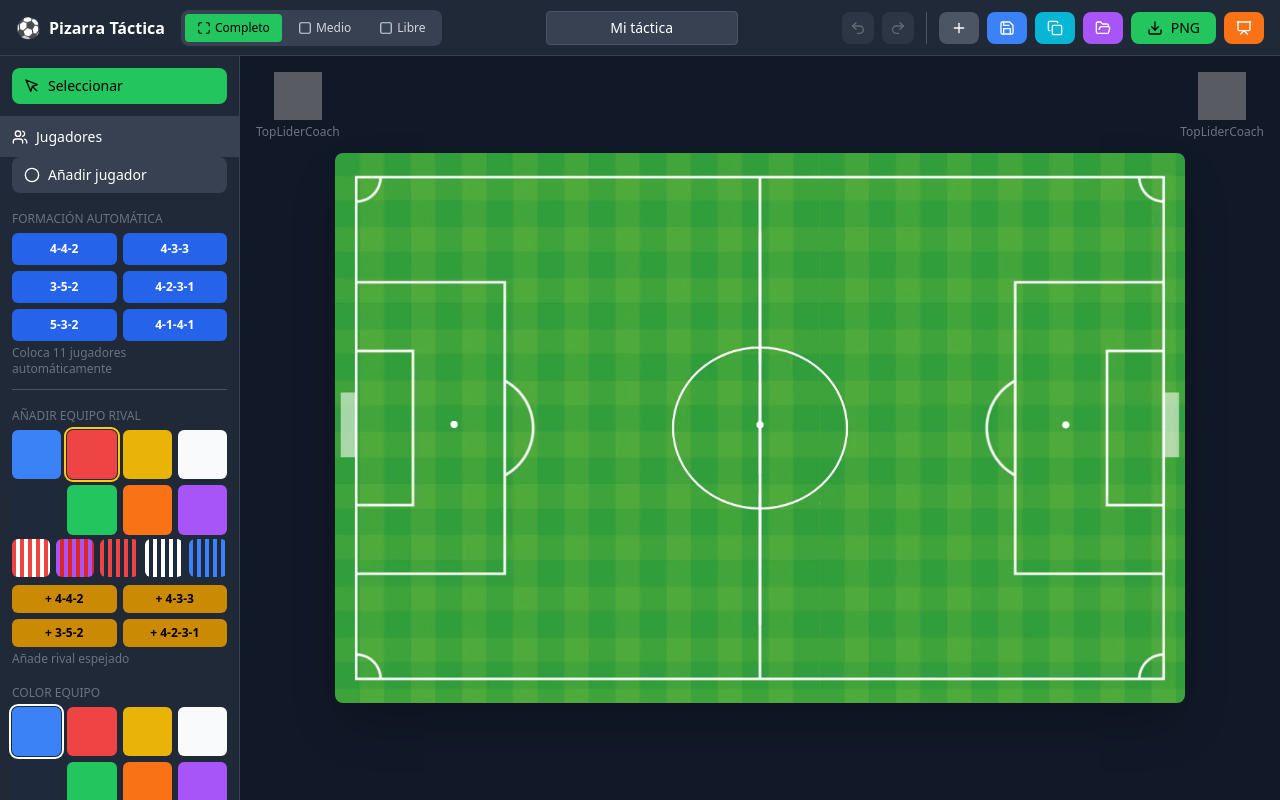
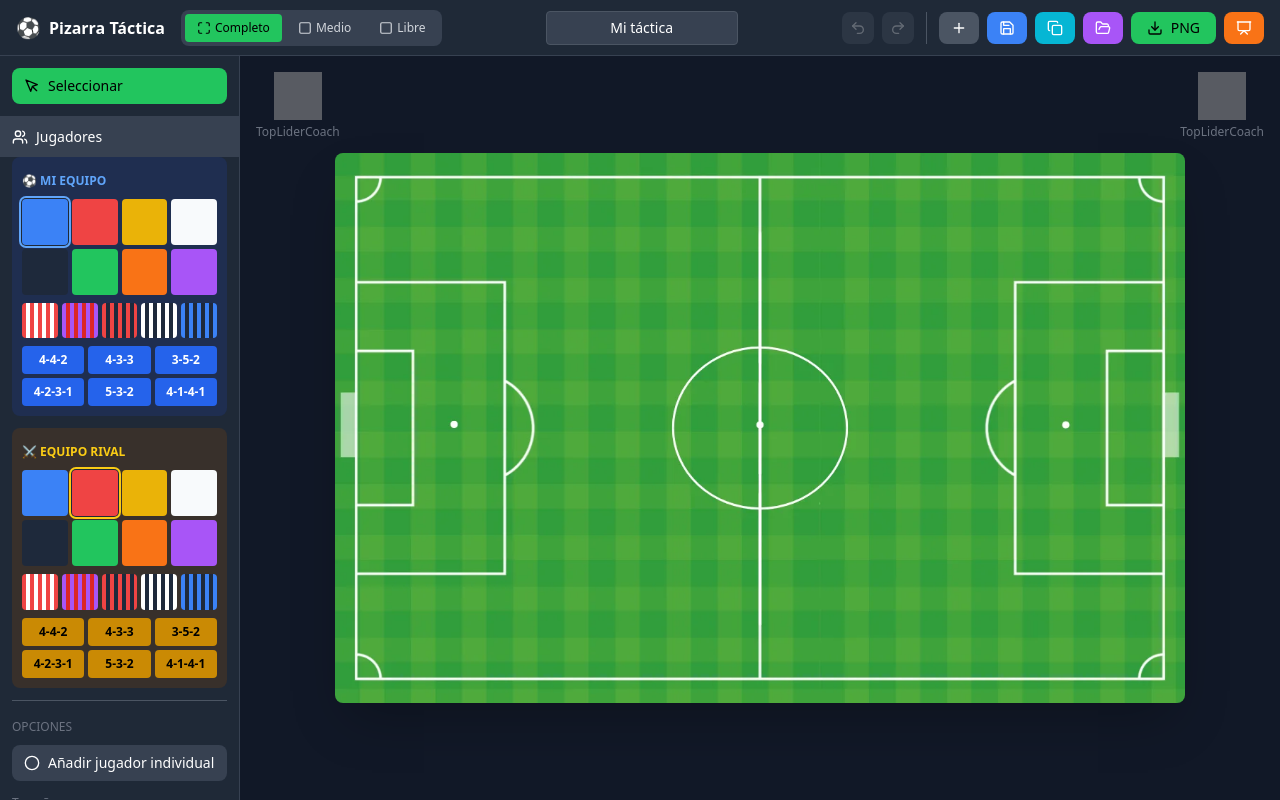
Before and after one commit to miguelangelminambres/pizarra-tactica, a React (Vite) app: page / in a window 1280 px wide. Built offline with nearby package versions, Linux system fonts and the light colour scheme; grey boxes are pictures that could not be loaded.

Commit message:
Update App.jsx

```diff
--- a/src/App.jsx
+++ b/src/App.jsx
@@ -1513,51 +1513,27 @@ export default function TacticalBoard() {
             </button>
             {expandedSection === 'players' && (
               <div className="p-3 pt-0 space-y-3">
-                <button
-                  onClick={() => setActiveTool('player')}
-                  className={`w-full flex items-center gap-2 px-3 py-2 rounded-lg text-sm ${activeTool === 'player' ? 'bg-green-500 text-black' : 'bg-gray-700 hover:bg-gray-600'}`}
-                >
-                  <Circle size={16} />
-                  Añadir jugador
-                </button>
-
-                {/* Formaciones automáticas */}
-                <div>
-                  <label className="text-xs text-gray-500 uppercase">Formación automática</label>
-                  <div className="grid grid-cols-2 gap-1.5 mt-1">
-                    {Object.keys(FORMATIONS).map(key => (
+
+                {/* MI EQUIPO */}
+                <div className="bg-blue-900/30 rounded-lg p-2.5 space-y-2">
+                  <label className="text-xs text-blue-400 uppercase font-semibold">⚽ Mi equipo</label>
+                  <div className="grid grid-cols-4 gap-1">
+                    {Object.entries(TEAM_COLORS).filter(([_, val]) => !val.striped).map(([key, val]) => (
                       <button
                         key={key}
-                        onClick={() => applyFormation(key)}
-                        className="py-2 px-2 rounded-md text-xs font-semibold bg-blue-600 hover:bg-blue-500 text-white transition-colors"
-                      >
-                        {key}
-                      </button>
-                    ))}
-                  </div>
-                  <p className="text-xs text-gray-500 mt-1">Coloca 11 jugadores automáticamente</p>
-                </div>
-
-                {/* Equipo Rival */}
-                <div className="border-t border-gray-600 pt-3">
-                  <label className="text-xs text-gray-500 uppercase">Añadir equipo rival</label>
-                  <div className="grid grid-cols-4 gap-1.5 mt-1">
-                    {Object.entries(TEAM_COLORS).filter(([_, val]) => !val.striped).map(([key, val]) => (
-                      <button
-                        key={key}
-                        onClick={() => setRivalColor(key)}
-                        className={`w-full aspect-square rounded-md transition-transform hover:scale-105 ${rivalColor === key ? 'ring-2 ring-yellow-400 ring-offset-1 ring-offset-gray-800' : ''}`}
+                        onClick={() => setSelectedColor(key)}
+                        className={`w-full aspect-square rounded transition-transform hover:scale-105 ${selectedColor === key ? 'ring-2 ring-blue-400 ring-offset-1 ring-offset-gray-800' : ''}`}
                         style={{ backgroundColor: val.fill }}
                         title={val.name}
                       />
                     ))}
                   </div>
-                  <div className="grid grid-cols-5 gap-1.5 mt-1">
+                  <div className="grid grid-cols-5 gap-1">
                     {Object.entries(TEAM_COLORS).filter(([_, val]) => val.striped).map(([key, val]) => (
                       <button
                         key={key}
-                        onClick={() => setRivalColor(key)}
-                        className={`w-full aspect-square rounded-md transition-transform hover:scale-105 overflow-hidden ${rivalColor === key ? 'ring-2 ring-yellow-400 ring-offset-1 ring-offset-gray-800' : ''}`}
+                        onClick={() => setSelectedColor(key)}
+                        className={`w-full aspect-square rounded transition-transform hover:scale-105 overflow-hidden ${selectedColor === key ? 'ring-2 ring-blue-400 ring-offset-1 ring-offset-gray-800' : ''}`}
                         title={val.name}
                         style={{
                           background: `repeating-linear-gradient(90deg, ${val.fill} 0px, ${val.fill} 4px, ${val.fill2} 4px, ${val.fill2} 8px)`
@@ -1565,40 +1541,39 @@ export default function TacticalBoard() {
                       />
                     ))}
                   </div>
-                  <div className="grid grid-cols-2 gap-1.5 mt-2">
-                    {Object.keys(FORMATIONS).slice(0, 4).map(key => (
+                  <div className="grid grid-cols-3 gap-1">
+                    {Object.keys(FORMATIONS).map(key => (
                       <button
                         key={key}
-                        onClick={() => addRivalTeam(key)}
-                        className="py-1.5 px-2 rounded-md text-xs font-semibold bg-yellow-600 hover:bg-yellow-500 text-black transition-colors"
-                      >
-                        + {key}
-                      </button>
-                    ))}
-                  </div>
-                  <p className="text-xs text-gray-500 mt-1">Añade rival espejado</p>
-                </div>
-
-                <div>
-                  <label className="text-xs text-gray-500 uppercase">Color equipo</label>
-                  <div className="grid grid-cols-4 gap-1.5 mt-1">
+                        onClick={() => applyFormation(key)}
+                        className="py-1.5 rounded text-xs font-semibold bg-blue-600 hover:bg-blue-500 text-white transition-colors"
+                      >
+                        {key}
+                      </button>
+                    ))}
+                  </div>
+                </div>
+
+                {/* EQUIPO RIVAL */}
+                <div className="bg-yellow-900/30 rounded-lg p-2.5 space-y-2">
+                  <label className="text-xs text-yellow-400 uppercase font-semibold">⚔️ Equipo rival</label>
+                  <div className="grid grid-cols-4 gap-1">
                     {Object.entries(TEAM_COLORS).filter(([_, val]) => !val.striped).map(([key, val]) => (
                       <button
                         key={key}
-                        onClick={() => setSelectedColor(key)}
-                        className={`w-full aspect-square rounded-md transition-transform hover:scale-105 ${selectedColor === key ? 'ring-2 ring-white ring-offset-1 ring-offset-gray-800' : ''}`}
+                        onClick={() => setRivalColor(key)}
+                        className={`w-full aspect-square rounded transition-transform hover:scale-105 ${rivalColor === key ? 'ring-2 ring-yellow-400 ring-offset-1 ring-offset-gray-800' : ''}`}
                         style={{ backgroundColor: val.fill }}
                         title={val.name}
                       />
                     ))}
                   </div>
-                  <label className="text-xs text-gray-500 uppercase mt-2 block">Rayados</label>
-                  <div className="grid grid-cols-5 gap-1.5 mt-1">
+                  <div className="grid grid-cols-5 gap-1">
                     {Object.entries(TEAM_COLORS).filter(([_, val]) => val.striped).map(([key, val]) => (
                       <button
                         key={key}
-                        onClick={() => setSelectedColor(key)}
-                        className={`w-full aspect-square rounded-md transition-transform hover:scale-105 overflow-hidden ${selectedColor === key ? 'ring-2 ring-white ring-offset-1 ring-offset-gray-800' : ''}`}
+                        onClick={() => setRivalColor(key)}
+                        className={`w-full aspect-square rounded transition-transform hover:scale-105 overflow-hidden ${rivalColor === key ? 'ring-2 ring-yellow-400 ring-offset-1 ring-offset-gray-800' : ''}`}
                         title={val.name}
                         style={{
                           background: `repeating-linear-gradient(90deg, ${val.fill} 0px, ${val.fill} 4px, ${val.fill2} 4px, ${val.fill2} 8px)`
@@ -1606,16 +1581,39 @@ export default function TacticalBoard() {
                       />
                     ))}
                   </div>
-                </div>
+                  <div className="grid grid-cols-3 gap-1">
+                    {Object.keys(FORMATIONS).map(key => (
+                      <button
+                        key={key}
+                        onClick={() => addRivalTeam(key)}
+                        className="py-1.5 rounded text-xs font-semibold bg-yellow-600 hover:bg-yellow-500 text-black transition-colors"
+                      >
+                        {key}
+                      </button>
+                    ))}
+                  </div>
+                </div>
+
+                {/* OPCIONES */}
+                <div className="border-t border-gray-600 pt-3 space-y-2">
+                  <label className="text-xs text-gray-500 uppercase">Opciones</label>
+
+                  <button
+                    onClick={() => setActiveTool('player')}
+                    className={`w-full flex items-center gap-2 px-3 py-2 rounded-lg text-sm ${activeTool === 'player' ? 'bg-green-500 text-black' : 'bg-gray-700 hover:bg-gray-600'}`}
+                  >
+                    <Circle size={16} />
+                    Añadir jugador individual
+                  </button>
 
                   <div>
-                  <label className="text-xs text-gray-500 uppercase">Tamaño</label>
+                    <label className="text-xs text-gray-500">Tamaño</label>
                     <div className="grid grid-cols-3 gap-1.5 mt-1">
                       {Object.entries(PLAYER_SIZES).map(([key, val]) => (
                         <button
                           key={key}
                           onClick={() => setSelectedSize(key)}
-                        className={`py-2 rounded-md text-xs font-semibold transition-colors ${selectedSize === key ? 'bg-green-500 text-black' : 'bg-gray-700 hover:bg-gray-600'}`}
+                          className={`py-1.5 rounded-md text-xs font-semibold transition-colors ${selectedSize === key ? 'bg-green-500 text-black' : 'bg-gray-700 hover:bg-gray-600'}`}
                         >
                           {val.label}
                         </button>
@@ -1635,7 +1633,7 @@ export default function TacticalBoard() {
 
                   {hasVest && (
                     <div className="grid grid-cols-6 gap-1">
-                    {Object.entries(TEAM_COLORS).slice(0, 6).map(([key, val]) => (
+                      {Object.entries(TEAM_COLORS).filter(([_, val]) => !val.striped).slice(0, 6).map(([key, val]) => (
                         <button
                           key={key}
                           onClick={() => setVestColor(key)}
@@ -1645,6 +1643,7 @@ export default function TacticalBoard() {
                       ))}
                     </div>
                   )}
+                </div>
               </div>
             )}
           </div>
```
Lines whose indentation alone changed are shown as unchanged.
